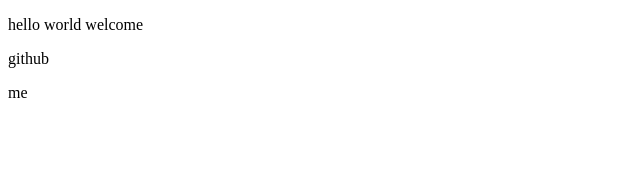
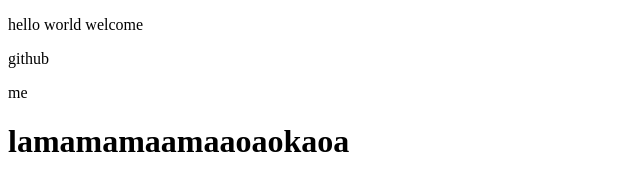
Before and after one commit to Akundu007-rgb/webdevcourse, a plain HTML site: page index.html in a window 1280 px wide. Shown: the whole page, without its empty margins (0-640 px from the left). Drawn offline with Linux system fonts and the light colour scheme.

Commit message:
Update index.html

```diff
--- a/index.html
+++ b/index.html
@@ -9,5 +9,6 @@
     <p>hello world welcome</p>
     <p>github</p>
     <p>me</p>
+    <h1>lamamamaamaaoaokaoa</h1>
 </body>
 </html>
```
